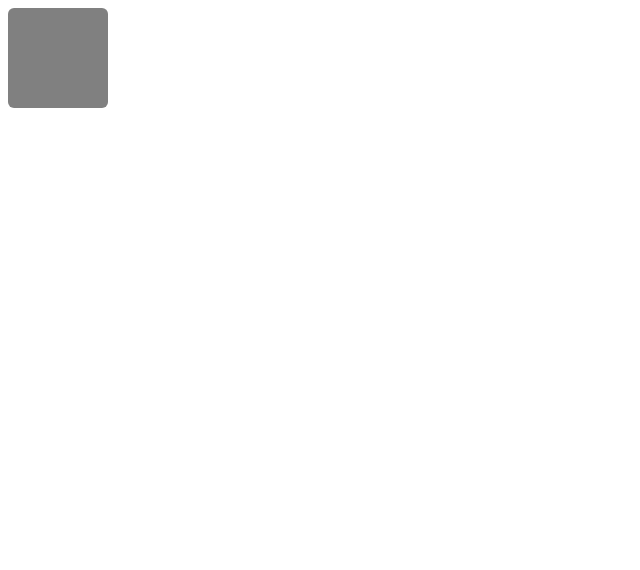
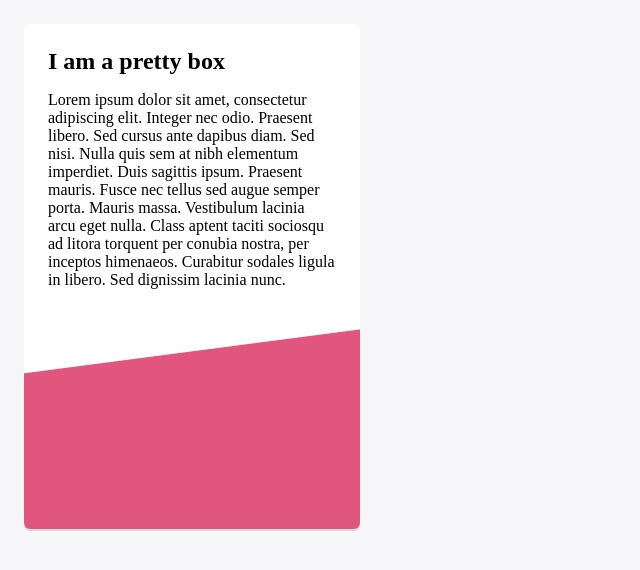
Before and after one commit to joeriddles/snips, a plain HTML site: page examples.html in a window 1280 px wide. Shown: the whole page, without its empty margins (0-640 px from the left). Drawn offline with Linux system fonts and the light colour scheme.

Commit message:
Add content to pretty box

```diff
--- a/examples.css
+++ b/examples.css
@@ -1,14 +1,45 @@
+html {
+    background-color: #f6f6f8;
+    padding: 1rem;
+}
+
+
 /* Example 1 */
-div.pretty-box-shadow {
-    height: 100px;
-    width: 100px;
+.pretty-box-shadow-container {
+    display: flex;
+    flex-direction: column;
+}
+
+.pretty-box-shadow {
+    max-width: 336px;
     transition: box-shadow 0.3s;
     background-color: gray;
     border-radius: 0.375rem;
+    background-color: #ffffff;
+    box-shadow: 0 2px 0 rgba(54,45,89,0.15);
 }
 
-div.pretty-box-shadow:hover,
-div.pretty-box-shadow:focus,
-div.pretty-box-shadow:active {
+.pretty-box-shadow:hover,
+.pretty-box-shadow:focus,
+.pretty-box-shadow:active {
     box-shadow: 0 2px 0 rgba(54,45,89,0.15),-0.1875rem -0.1875rem 0 0.1875rem #f2b712,0 0 0 0.375rem #e1567c
 }
+
+.pretty-box-shadow h2 {
+    margin-top: 0;
+    margin-bottom: 1rem;
+}
+
+.pretty-box-shadow .content {
+    flex-grow: 0;
+    padding: 1.5rem;
+}
+
+.pretty-box-shadow .image-container {
+    background-color: #e1567c;
+    clip-path: polygon(-1% 3.49vw,101% 0%,101% 101%,-1% 101%);
+    flex-grow: 1;
+    min-height: 100px;
+    border-radius: 0 0 0.375rem 0.375rem;
+    min-height: 200px;
+}
--- a/examples.html
+++ b/examples.html
@@ -1,15 +1,28 @@
 <!DOCTYPE html>
 <html lang="en">
-<head>
-    <meta charset="UTF-8">
-    <meta http-equiv="X-UA-Compatible" content="IE=edge">
-    <meta name="viewport" content="width=device-width, initial-scale=1.0">
-    <link rel="stylesheet" href="examples.css">
+  <head>
+    <meta charset="UTF-8" />
+    <meta http-equiv="X-UA-Compatible" content="IE=edge" />
+    <meta name="viewport" content="width=device-width, initial-scale=1.0" />
+    <link rel="stylesheet" href="examples.css" />
     <title>Examples</title>
-</head>
-<body>
+  </head>
+  <body>
     <!-- Example 1 -->
-    <div class="pretty-box-shadow"></div>
-
-</body>
+      <div class="pretty-box-shadow">
+        <div class="content">
+            <h2>I am a pretty box</h2>
+            <p>
+              Lorem ipsum dolor sit amet, consectetur adipiscing elit. Integer nec
+              odio. Praesent libero. Sed cursus ante dapibus diam. Sed nisi. Nulla
+              quis sem at nibh elementum imperdiet. Duis sagittis ipsum. Praesent
+              mauris. Fusce nec tellus sed augue semper porta. Mauris massa.
+              Vestibulum lacinia arcu eget nulla. Class aptent taciti sociosqu ad
+              litora torquent per conubia nostra, per inceptos himenaeos. Curabitur
+              sodales ligula in libero. Sed dignissim lacinia nunc.
+            </p>
+        </div>
+        <div class="image-container"></div>
+      </div>
+  </body>
 </html>
```
